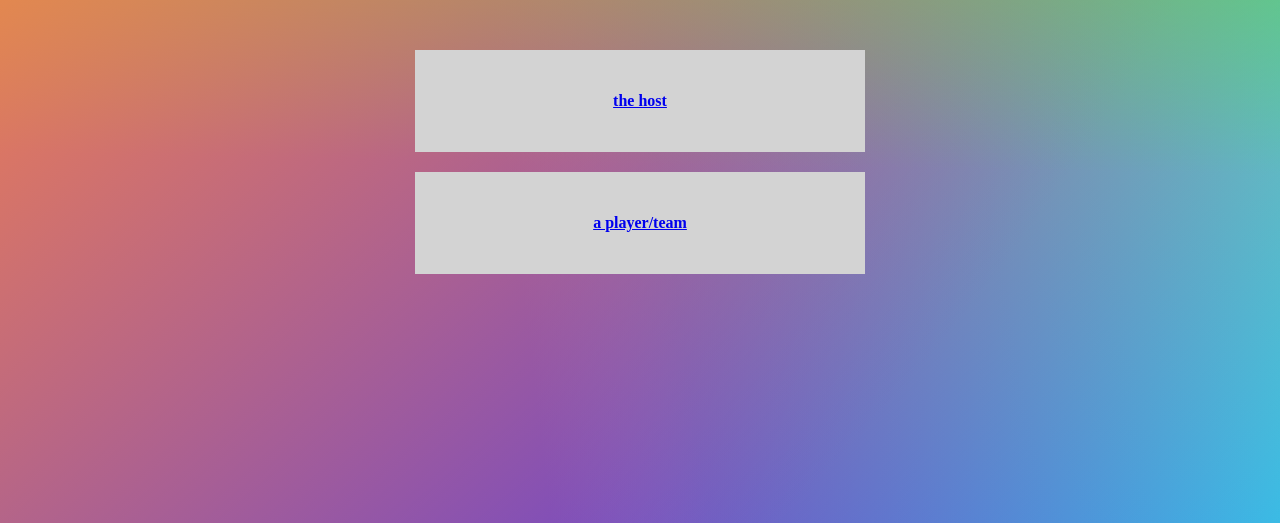
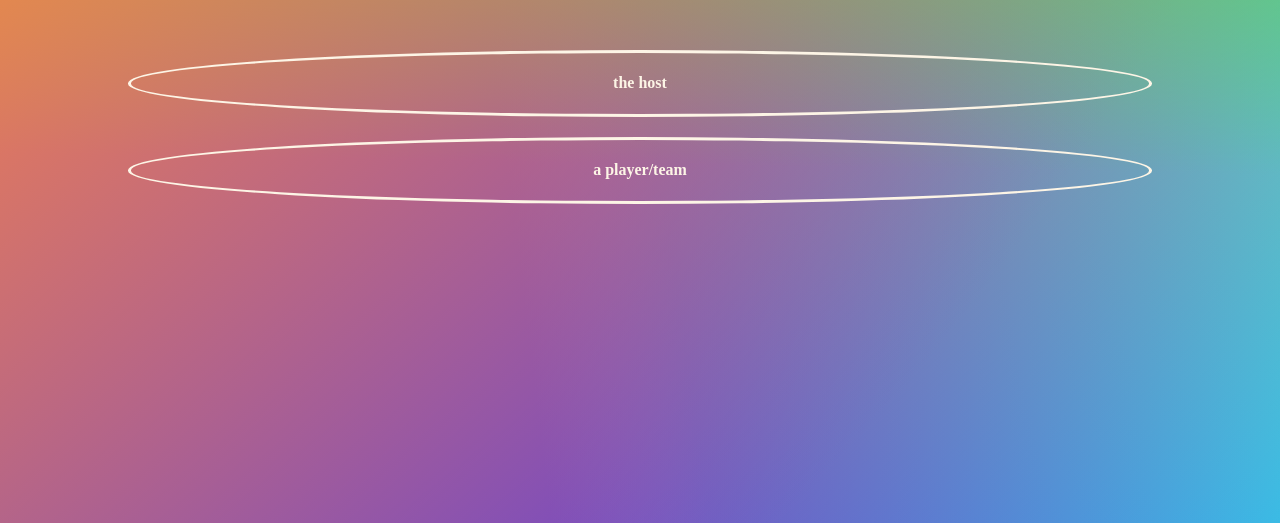
Before and after one commit to wvorwick/litipride, a plain HTML site: page index.html in a window 1280 px wide. Shown: the part 277-800 px from the top of the page. Drawn offline with Linux system fonts and the light colour scheme; a web font is replaced by a local one.

Commit message:
gay button

```diff
--- a/index.html
+++ b/index.html
@@ -13,12 +13,12 @@
 	</div>
 	<div class="vw80">
 		<h2 class="size2">I am...</h2>
-		<a href="./host" class="identify_yourself">
+		<a href="./host" class="gay-button">
 			<h4>
 				THE HOST
 			</h4>
 		</a>
-		<a href="./teams" class="identify_yourself">
+		<a href="./teams" class="gay-button">
 			<h4>
 				A PLAYER/TEAM
 			</h4>
--- a/src/game.css
+++ b/src/game.css
@@ -73,9 +73,24 @@
 /* HOME PAGE */
 	#main_section { width:80%; margin:auto; text-align:center; font-size:120%; }
 	#main_section input {width:80%; font-size:140%; text-align:center; }
-	.identify_yourself { display:block; text-align:center; padding:2%; width:40%; margin:auto; cursor:pointer;
-							 background-color:lightgray; margin-bottom:2%; }
-	.identify_yourself:hover{background-color:blue; color:yellow; }
+	.gay-button {
+		display:flex;
+		text-align:center;
+		align-items: center;
+		justify-content: center;
+		margin-bottom: 2rem;
+		cursor:pointer;
+		background-color:transparent;
+		margin-bottom:2%;
+		border: 3.5px solid oldlace;
+		border-radius: 50%;
+		color: oldlace;
+		text-decoration: none;
+	}
+	.gay-button:hover{
+		background-color:oldlace;
+		color:#202527;
+	}
 
 /* ANSWERS PAGE*/
 	#team_code { color:orange; }
```
